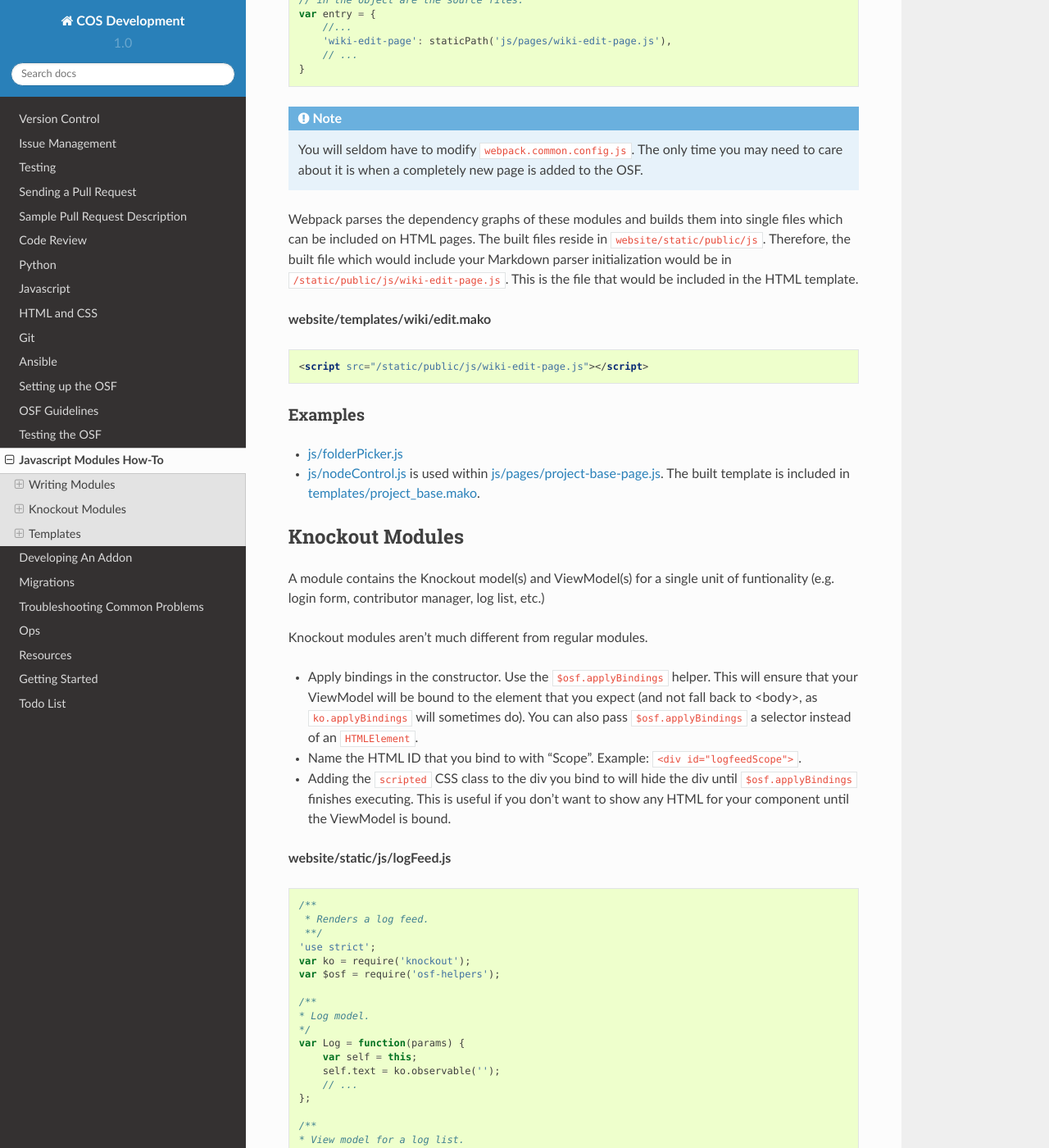
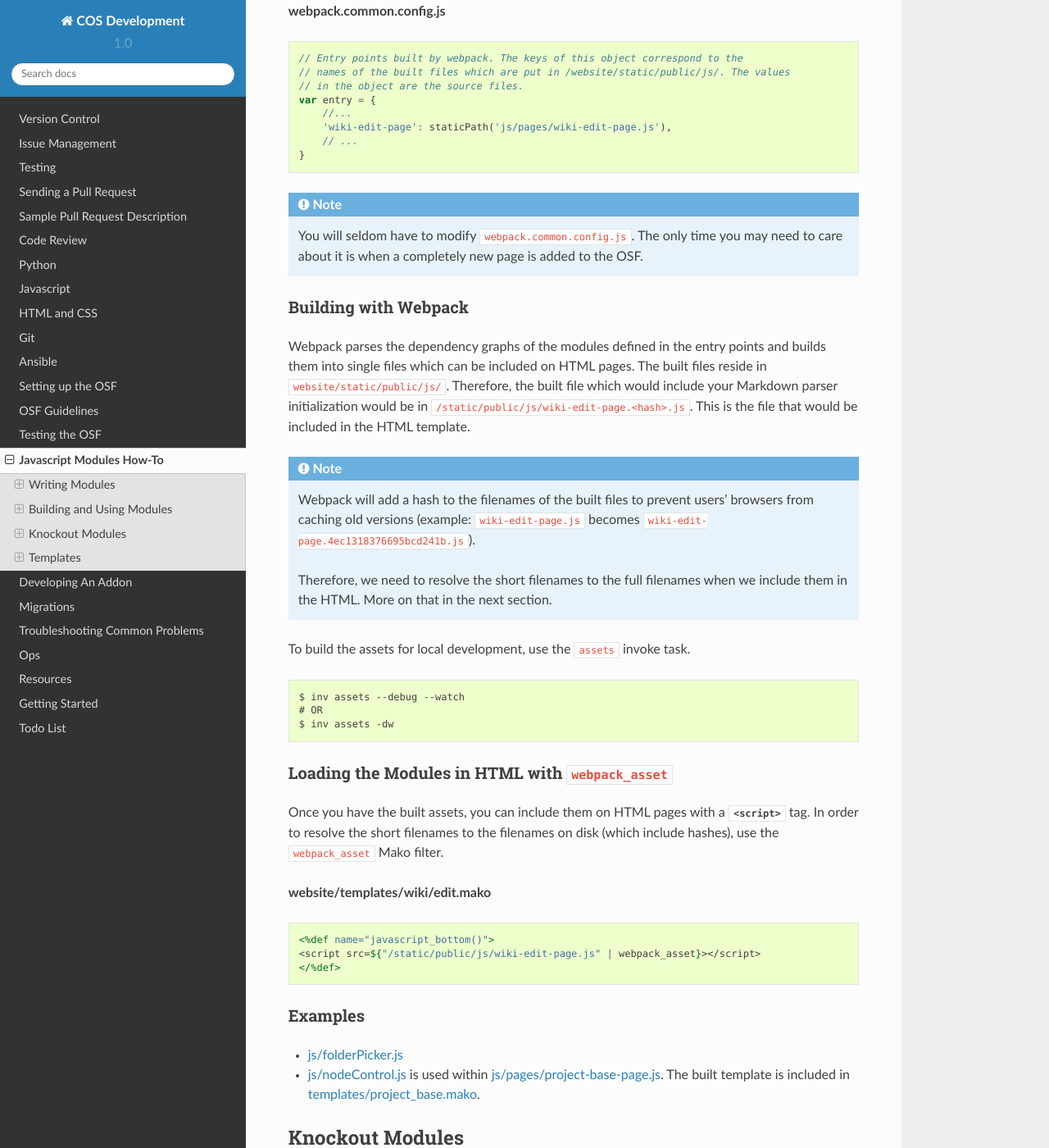
Before and after one commit to CenterForOpenScience/COSDev, a Sphinx documentation site: the page built from docs/osf/js_modules.rst, in a window 1280 px wide and 1400 px high, scrolled down 1571 px. Shown: the whole window at 82% size. Built offline with Sphinx 7.4.7 and the Read the Docs theme 2.0.0, drawn with Linux system fonts in a browser that asks for light colours; some of the changed text lies outside the part shown.

Commit message:
Update JS Modules page; building assets, webpack_asset, etc.

```diff
--- a/docs/osf/js_modules.rst
+++ b/docs/osf/js_modules.rst
@@ -53,7 +53,7 @@ Let's say you're creating a reuseable Markdown parser module for the wiki edit p
     module.exports = OSFMarkdownParser;
 
 
-The initialization of your Markdown parser would go in ``website/static/js/pages/wiki-edit-page.js``. Assume that this file already exists.
+The initialization of your Markdown parser would go in ``website/static/js/pages/wiki-edit-page.js`` (assume that this file already exists).
 
 **website/static/js/pages/wiki-edit-page.js**
 
@@ -65,6 +65,12 @@ The initialization of your Markdown parser would go in ``website/static/js/pages
     new OSFMarkdownParser('#wikiInput', {...});
 
     // ... other wiki-related initialization.
+
+Building and Using Modules
+**************************
+
+Webpack Entry Points
+--------------------
 
 Each module in ``website/static/js/pages`` corresponds to an entry point in `webpack <https://webpack.github.io/docs/multiple-entry-points.html>`_ and has a rough one-to-one mapping with a page on the OSF. Here is what the ``wiki-edit-page`` entry would look like in the webpack configuration file.
 
@@ -85,13 +91,35 @@ Each module in ``website/static/js/pages`` corresponds to an entry point in `web
 
     You will seldom have to modify ``webpack.common.config.js``. The only time you may need to care about it is when a completely new page is added to the OSF.
 
-Webpack parses the dependency graphs of these modules and builds them into single files which can be included on HTML pages. The built files reside in ``website/static/public/js``. Therefore, the built file which would include your Markdown parser initialization would be in ``/static/public/js/wiki-edit-page.js``. This is the file that would be included in the HTML template.
+Building with Webpack
+---------------------
+
+Webpack parses the dependency graphs of the modules defined in the entry points and builds them into single files which can be included on HTML pages. The built files reside in ``website/static/public/js/``. Therefore, the built file which would include your Markdown parser initialization would be in ``/static/public/js/wiki-edit-page.<hash>.js``. This is the file that would be included in the HTML template.
+
+
+.. note::
+    Webpack will add a hash to the filenames of the built files to prevent users' browsers from caching old versions (example: ``wiki-edit-page.js`` becomes ``wiki-edit-page.4ec1318376695bcd241b.js``).
+
+    Therefore, we need to resolve the short filenames to the full filenames when we include them in the HTML. More on that in the next section.
+
+To build the assets for local development, use the ``assets`` invoke task. ::
+
+    $ inv assets --debug --watch
+    # OR
+    $ inv assets -dw
+
+Loading the Modules in HTML with ``webpack_asset``
+--------------------------------------------------
+
+Once you have the built assets, you can include them on HTML pages with a `<script>` tag. In order to resolve the short filenames to the filenames on disk (which include hashes), use the ``webpack_asset`` Mako filter.
 
 **website/templates/wiki/edit.mako**
 
-.. code-block:: html
+.. code-block:: mako
 
-    <script src="/static/public/js/wiki-edit-page.js"></script>
+    <%def name="javascript_bottom()">
+    <script src=${"/static/public/js/wiki-edit-page.js" | webpack_asset}></script>
+    </%def>
 
 Examples
 --------
@@ -107,7 +135,8 @@ A module contains the Knockout model(s) and ViewModel(s) for a single unit of fu
 
 Knockout modules aren't much different from regular modules.
 
-- Apply bindings in the constructor. Use the ``$osf.applyBindings`` helper. This will ensure that your ViewModel will be bound to the element that you expect (and not fall back to <body>, as ``ko.applyBindings`` will sometimes do). You can also pass ``$osf.applyBindings`` a selector instead of an ``HTMLElement``.
+- Apply bindings in the constructor.
+- Use the ``osfHelpers.applyBindings`` helper. This will ensure that your ViewModel will be bound to the element that you expect (and not fall back to <body>, as ``ko.applyBindings`` will sometimes do). You can also pass ``$osf.applyBindings`` a selector instead of an ``HTMLElement``.
 - Name the HTML ID that you bind to with "Scope". Example: ``<div id="logfeedScope">``.
 - Adding the ``scripted`` CSS class to the div you bind to will hide the div until ``$osf.applyBindings`` finishes executing. This is useful if you don't want to show any HTML for your component until the ViewModel is bound.
 
@@ -169,10 +198,20 @@ Knockout modules aren't much different from regular modules.
 
     module.exports = LogFeed;
 
+**website/static/pages/some-template-page.js**
+
+.. code-block:: javascript
+
+    'use strict';
+
+    var LogFeed = require('../logFeed.js');
+
+    // Initialize the LogFeed
+    new LogFeed('#logScope', {data: ...});
+
 **website/templates/some_template.mako**
 
-
-.. code-block:: html
+.. code-block:: mako
 
     <div class="scripted" id="logScope">
         <ul data-bind="foreach: {data: logs, as: 'log'}">
@@ -180,9 +219,9 @@ Knockout modules aren't much different from regular modules.
         </ul>
     </div>
 
-    <!-- assuming there's an entry for `some-template-page` in webpack.config.js -->
-    <!-- some-template-page.js would initialize the `LogFeed` class -->
-    <script src="/static/public/js/some-template-page.js"></script>
+    <%def name="javascript_bottom()">
+    <script src=${"/static/public/js/some-template-page.js" | webpack_asset}></script>
+    </%def>
 
 
 Examples
--- a/docs/osf/ops.rst
+++ b/docs/osf/ops.rst
@@ -1,5 +1,7 @@
 Ops
 ===
+
+**In progress**
 
 Common deployment tasks
 ***********************
```
